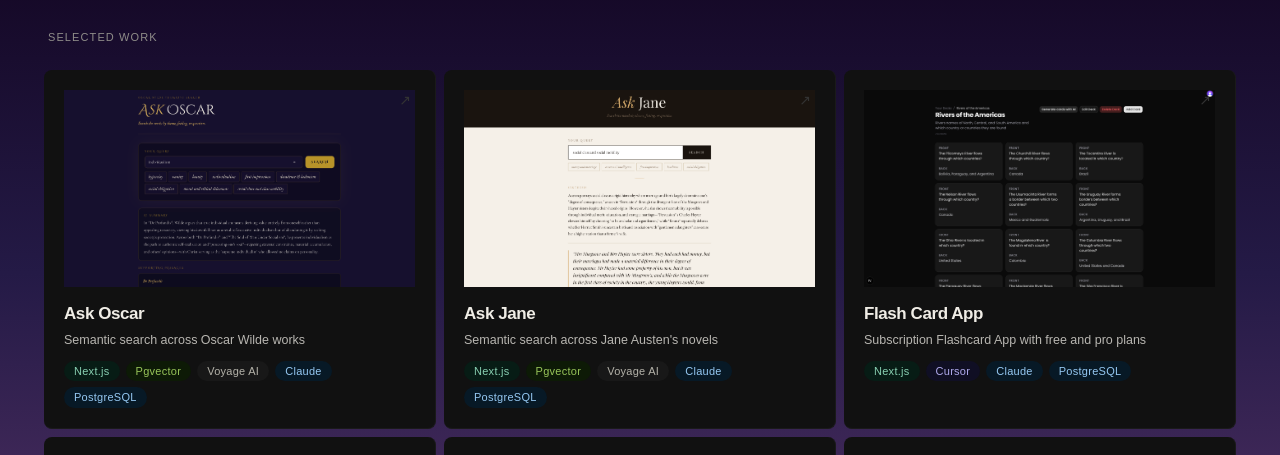
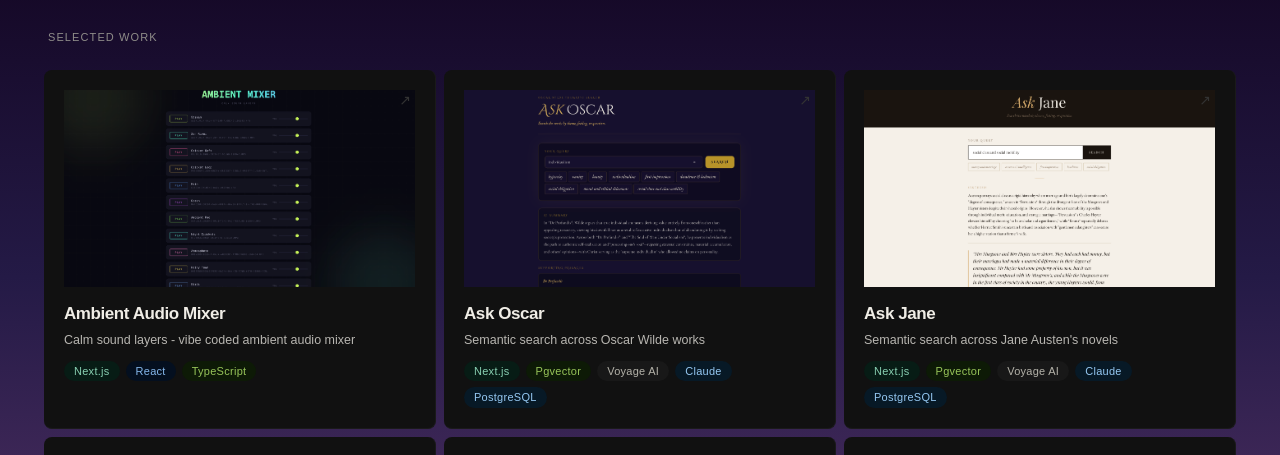
Before and after one commit to basilleaf/lisaballard.dev, a Next.js app: page / in a window 1280 px wide. Shown: the part 156-611 px from the top of the page. Built offline with nearby package versions, Linux system fonts and the light colour scheme.

Commit message:
add new project - ambient mixer

```diff
--- a/data/projectTagStyles.ts
+++ b/data/projectTagStyles.ts
@@ -44,6 +44,7 @@
   Claude: "sky",
   Pgvector: "green",
   VoyageAI: "blue",
+  TypeScript: "green",
 };
 
 export const DEFAULT_TAG_COLOR: TagColor = "gray";
--- a/data/projects.ts
+++ b/data/projects.ts
@@ -31,6 +31,26 @@
 }
 
 export const projects: Project[] = [
+  {
+    title: "Ambient Audio Mixer",
+    description: "Calm sound layers - vibe coded ambient audio mixer",
+    image: "/screenshots/ambient-mixer-homepage.png",
+    "detail-image-first": "/screenshots/ambient-mixer-homepage.png",
+    "detail-image-second": "/screenshots/ambient-mixer-detail.png",
+    "detail-image-first-alt": "Ambient Mixer homepage screenshot",
+    "detail-image-second-alt":
+      "Ambient Mixer screenshot showing players and volumes selected",
+    href: "https://ambient-mixer-xi.vercel.app/",
+    tags: [{ label: "Next.js" }, { label: "React" }, { label: "TypeScript" }],
+    bullets: [
+      "Browser-based ambient sound mixer. Stack rain, ocean, crickets, ambient music layers, and more as independent layers with per-track volume",
+      "Seamless looping without harsh cuts, dual HTMLAudio players per track with timed crossfades before each loop boundary",
+      "Shareable/bookmarkable mixes via query string: which tracks are playing and each volume level sync to the URL",
+      "Hydration from the URL on load so shared links resume the same soundscape; optional “Play all” for the visible subset",
+      "Built with Next.js App Router, React 19, TypeScript, Tailwind CSS",
+      "Unit tests for button visibilty logic and URL-state behavior with Jest + React Testing Library",
+    ],
+  },
   {
     title: "Ask Oscar",
     description: "Semantic search across Oscar Wilde works",
```
Also changed, not shown: public/screenshots/ambient-mixer-detail.png (added), public/screenshots/ambient-mixer-homepage.png (added).
